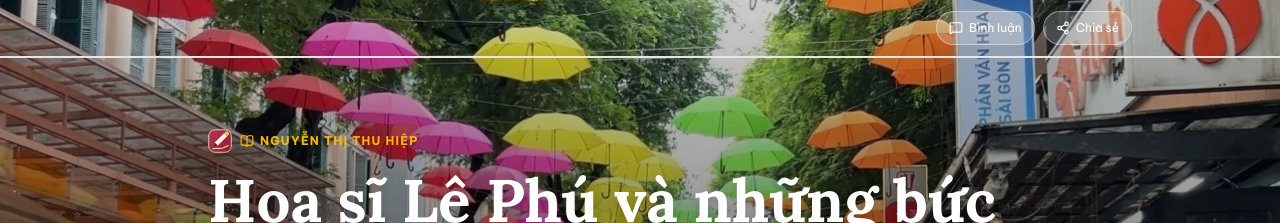
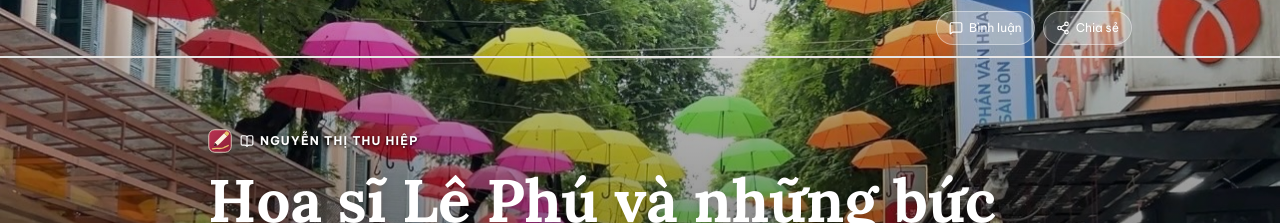
Before and after one commit to BlueStar124/le-phu-interactive-story, a Next.js app: page / in a window 1280 px wide. Shown: the top 223 px of the page. Built offline with nearby package versions, Linux system fonts and the light colour scheme; no server answers.

Commit message:
Improve hero author name contrast

```diff
--- a/src/app/page.tsx
+++ b/src/app/page.tsx
@@ -83,7 +83,7 @@ function Hero() {
             alt="Logo"
             className="w-5 h-5 sm:w-6 sm:h-6 rounded-md shadow"
           />
-          <span className="inline-flex items-center gap-1.5 text-[11px] sm:text-xs font-bold uppercase tracking-widest text-amber-400">
+          <span className="inline-flex items-center gap-1.5 text-[11px] sm:text-xs font-bold uppercase tracking-widest text-white [text-shadow:0_1px_3px_rgba(0,0,0,0.85)]">
             <BookOpen className="w-3 h-3 sm:w-3.5 sm:h-3.5" />
             Nguyễn Thị Thu Hiệp
           </span>
```
